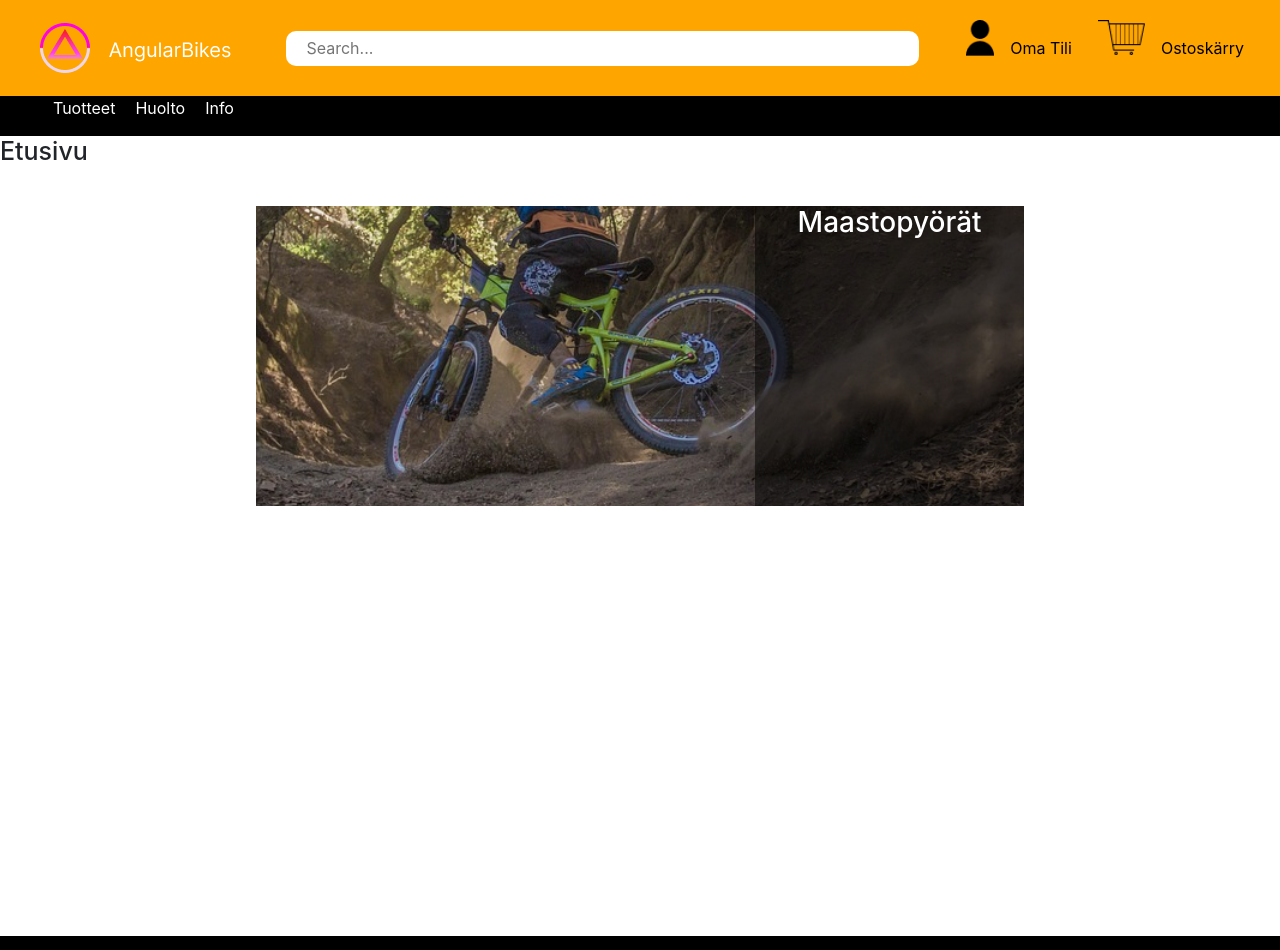
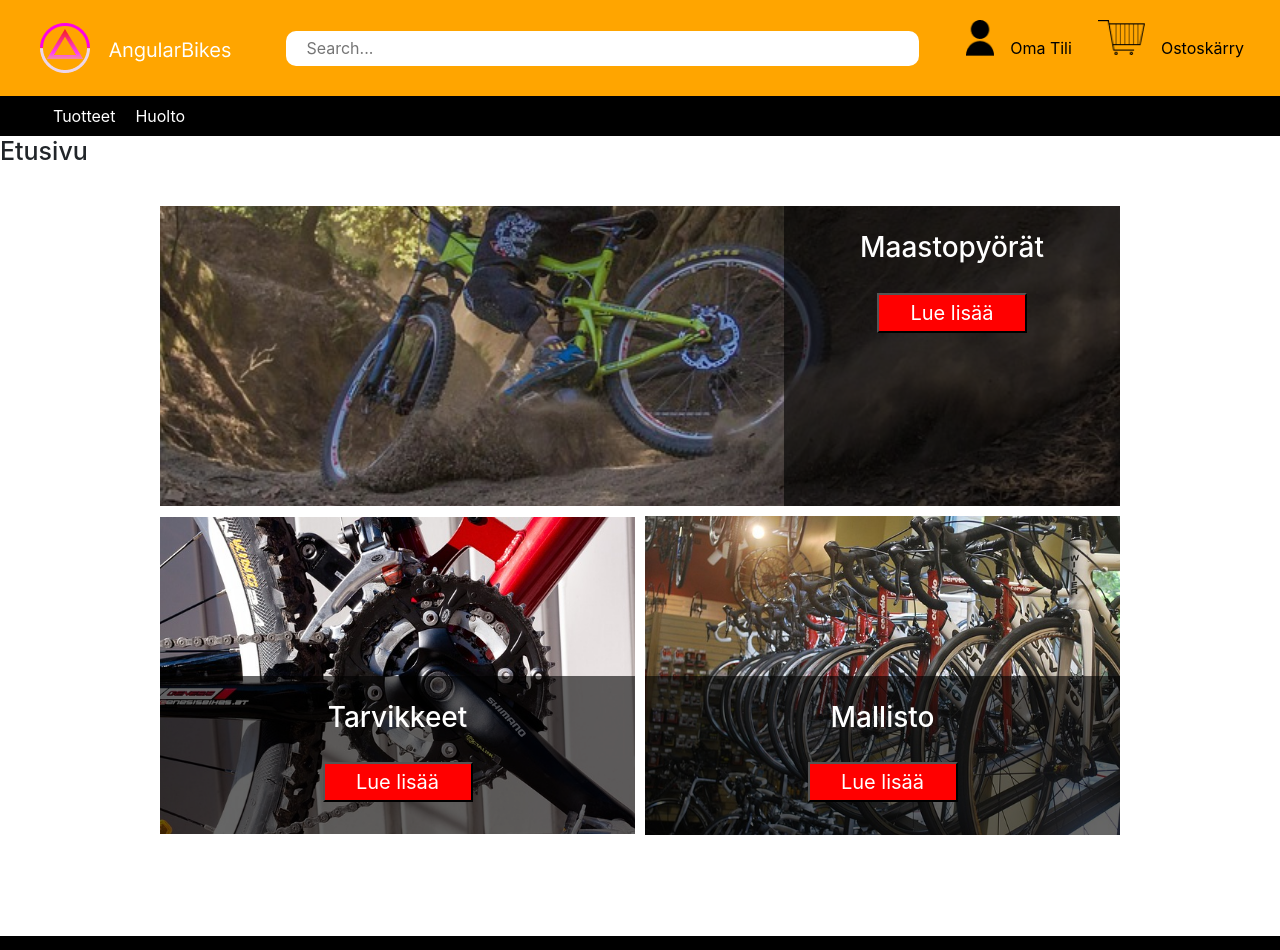
Before and after one commit to ThePugSummoner/bikestore, a React (Create React App) app: page / in a window 1280 px wide. Shown: the top 950 px of the page. Built offline with nearby package versions, Linux system fonts and the light colour scheme.

Commit message:
etusivulle images , css

```diff
--- a/src/App.css
+++ b/src/App.css
@@ -5,7 +5,9 @@
 body {
   margin: 0;
 }
-
+/*
+Navbar css starts here
+*/
 .top-nav {
   background-color: orange;
   padding: 20px;
@@ -53,24 +55,27 @@ body {
   border: 1px solid black;
   height: 40px;
   background-color: black;
-  align-items: center;
-
 }
 
 .bottom-nav>ul {
   list-style: none;
   color: white;
+  margin-block: auto;
 }
 
 .bottom-nav>ul>li {
   display: inline;
   margin-left: 20px;
 }
-
+/*
+Navbar css ends here
+*/
 .main {
   min-height: 100vh;
 }
-
+/*
+Footer css starts here
+*/
 footer {
   padding: 10px;
   margin-top: auto;
@@ -118,25 +123,75 @@ dd {
   justify-content: space-between;
   width: 100px;
 }
+/*
+Footer css ends here
+*/
 
+
+/*
+ImageFrame css starts here
+*/
 .image-container {
+  display: flex;
+  flex-direction: column;
+  width: 75%;
+  margin: auto;
+  gap: 10px;
+  margin-bottom: 20px;
+}
+h3{
+  color: white;
+  margin-top:25px;
+}
+.top-image {
   position: relative;
   height: 300px;
-  width: 60%;
-  margin: auto;
+  width: 100%;
   background-image: url(../src/images/mountainbike.jpg);
   background-repeat: no-repeat;
   background-size: cover;
-  background-position-y:80%;
-  cursor: pointer;
+  background-position-y: 80%;
+
 }
+
 .image-top-text {
   position: absolute;
-  background: rgba(0, 0, 0, 0.5);
+  background: rgba(0, 0, 0, 0.6);
   width: 35%;
   height: 100%;
   bottom: 0;
   right: 0;
-  color: white;
   text-align: center;
 }
+.bottom-image-container{
+  display: flex;
+  flex-direction: row;
+  align-items: center;
+  gap: 10px;
+}
+.bottom-image{
+  position:relative;
+}
+.bottom-picture{
+  max-width:565px;
+  width: 100%;
+}
+.image-bottom-text{
+position: absolute;
+text-align: center;
+bottom: 0;
+height: 50%;
+background: rgba(0, 0, 0, 0.6);
+width: 100%;
+}
+.image-container button{
+  background-color: red;
+  width: 150px;
+  height: 40px;
+  color: white;
+  font-size: 20px;
+  margin-top: 20px;
+}
+/*
+ImageFrame css ends here
+*/
--- a/src/components/imagaFrame.js
+++ b/src/components/imagaFrame.js
@@ -1,16 +1,39 @@
 import React from "react"
 import bike from "../images/mountainbike.jpg"
+import tarvike from "../images/tarvikkeet.jpg"
+import mallisto from "../images/mallisto.jpg"
 
 
 function ImageFrame() {
     return (
 
-            <div className="image-container">
+        <div className="image-container">
+            <div className="top-image">
                 <div className="image-top-text">
                     <h3>Maastopyörät</h3>
+                    <button>Lue lisää</button>
                 </div>
+            </div>
 
+
+            <div className="bottom-image-container">
+                <div className="bottom-image">
+                    <img className="bottom-picture" src={tarvike} alt="tarvike"></img>
+                    <div className="image-bottom-text">
+                        <h3>Tarvikkeet</h3>
+                        <button>Lue lisää</button>
+                    </div>
+                </div>
+                <div className="bottom-image">
+                <img className="bottom-picture" src={mallisto} alt="mallisto"></img>
+                    <div className="image-bottom-text">
+                        <h3>Mallisto</h3>
+                        <button>Lue lisää</button>
+                    </div>
+
+                </div>
             </div>
+        </div>
 
 
 
--- a/src/components/navbar.js
+++ b/src/components/navbar.js
@@ -32,7 +32,6 @@ function Navbar() {
                 <ul>
                     <li>Tuotteet</li>
                     <li>Huolto</li>
-                    <li>Info</li>
                 </ul>
             </div>
         </header>
```
Also changed, not shown: src/images/mallisto.jpg (added), src/images/tarvikkeet.jpg (added).
